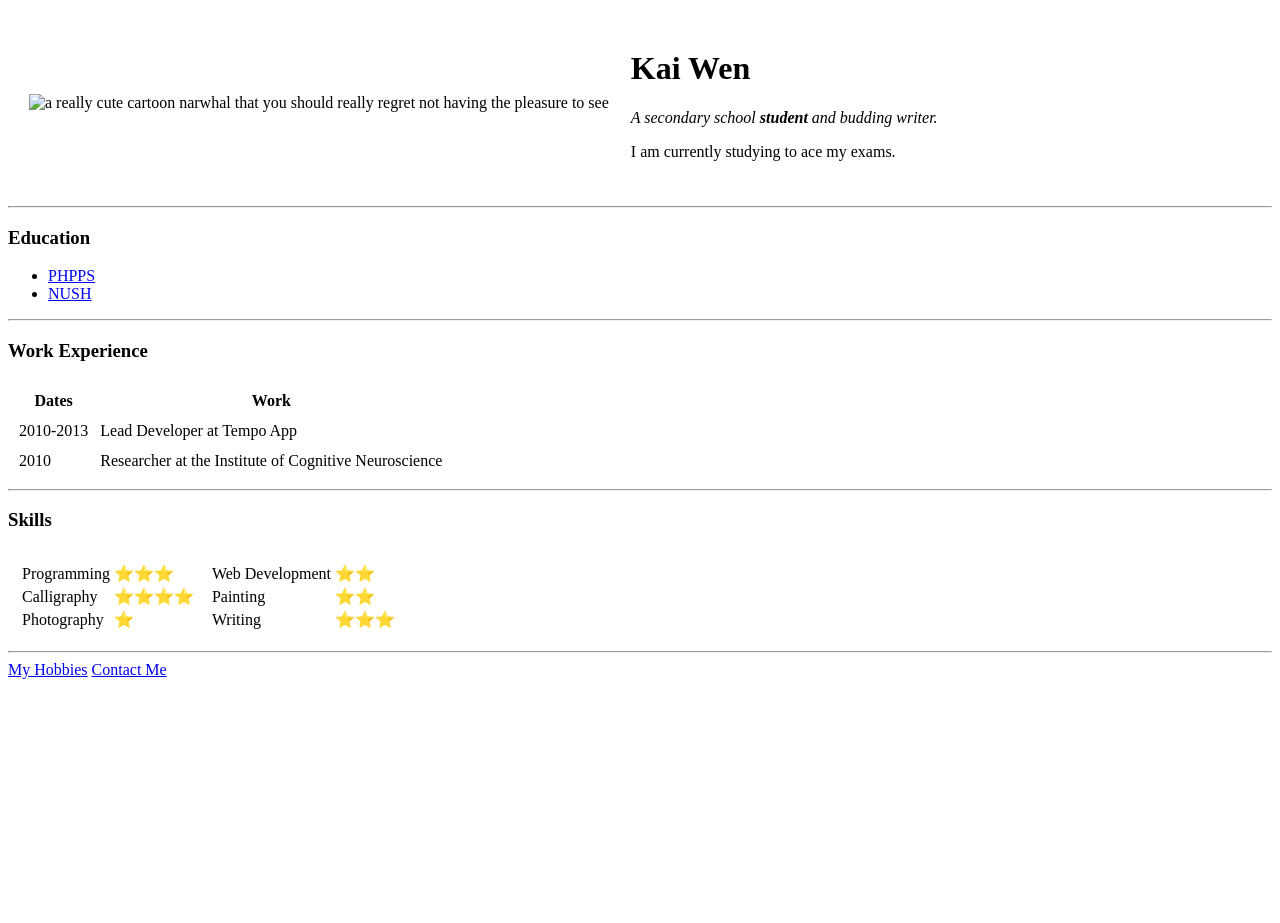
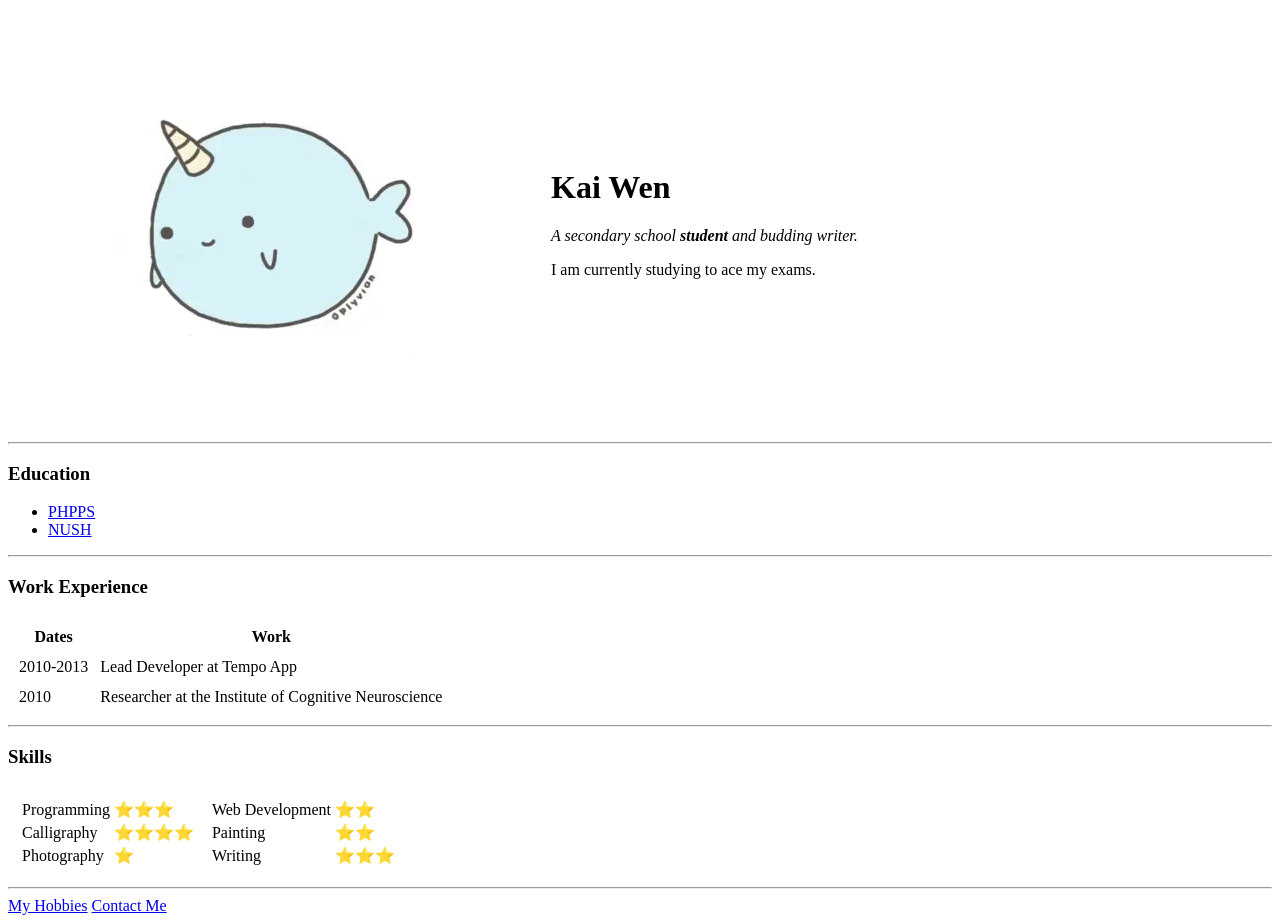
Before and after one commit to deadly-nightshade/cv, a plain HTML site: page index.html in a window 1280 px wide. Before the commit the page ends 800 px from the top, so only its background shows below. Drawn offline with Linux system fonts and the light colour scheme.

Commit message:
Update index.html

```diff
--- a/index.html
+++ b/index.html
@@ -10,7 +10,7 @@
 <body>
   <table cellspacing="20">
     <tr>
-      <td><img src="images/awesomecute narwhal.png" alt="a really cute cartoon narwhal that you should really regret not having the pleasure to see"></td>
+      <td><img src="awesomecute narwhal.png" alt="a really cute cartoon narwhal that you should really regret not having the pleasure to see"></td>
       <td>
         <h1>Kai Wen</h1>
         <p><em>A secondary school <strong>student</strong> and budding writer.</em>
```
